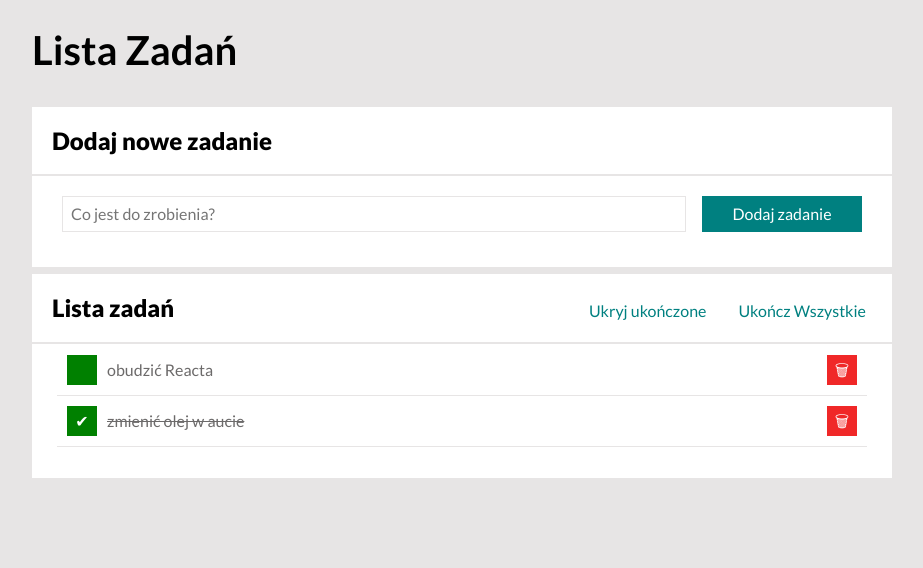
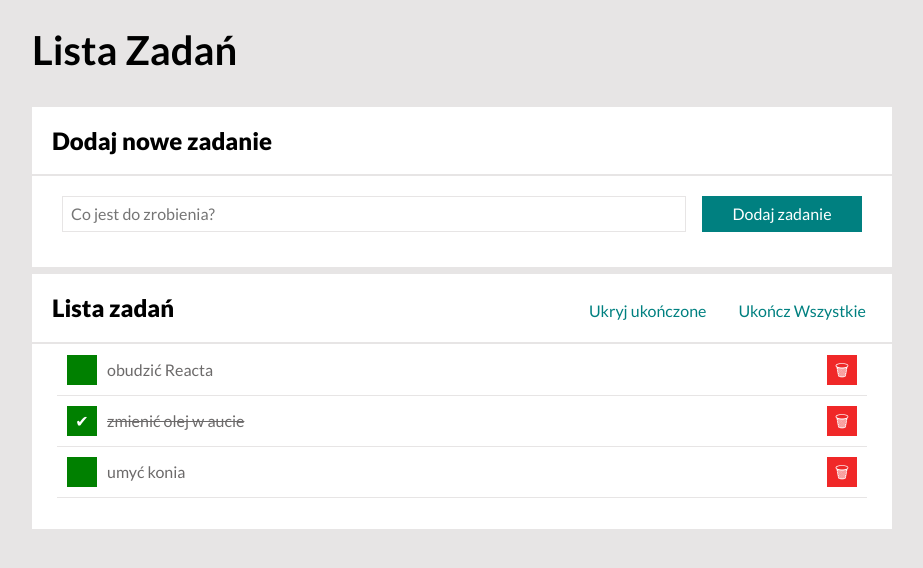
Before and after one commit to Mateusszzp/todo-list-react, a React (Create React App) app: page / in a window 1280 px wide. Shown: the top 568 px of the page, without its empty margins (178-1101 px from the left). Built offline with nearby package versions, Linux system fonts and the light colour scheme.

Commit message:
toggleTaskDone Interaction

```diff
--- a/src/App.js
+++ b/src/App.js
@@ -10,11 +10,12 @@ import Header from "./Header";
 
 
 function App() {
+
   const [hideDone, setHideDone] = useState(false);
-
   const [tasks, setTasks] = useState([
     { id: 1, content: "obudzić Reacta", done: false },
     { id: 2, content: "zmienić olej w aucie", done: true },
+    { id: 3, content: "umyć konia ", done: false }
   ]);
 
   const toggleHideDone = () => {
@@ -24,6 +25,16 @@ function App() {
   const removeTask = (id) => {
     setTasks(tasks => tasks.filter
       (task => task.id !== id));
+  };
+
+  const toggleTaskDone = (id) => {
+    setTasks(tasks => tasks.map(task => {
+      if (task.id === id) {
+        return { ...task, done: !task.done };
+      }
+      return task;
+
+    }));
   }
   return (
     <main>
@@ -37,7 +48,11 @@ function App() {
 
       <Section
         title="Lista zadań"
-        body={<Tasks tasks={tasks} hideDone={hideDone} removeTask={removeTask} />}
+        body={<Tasks tasks={tasks}
+          hideDone={hideDone}
+          removeTask={removeTask}
+          toggleTaskDone={toggleTaskDone}
+        />}
         exstraHeaderContent={
           <Buttons
             tasks={tasks}
--- a/src/Tasks/index.js
+++ b/src/Tasks/index.js
@@ -1,23 +1,26 @@
 import "./style.css"
 
 
-const Tasks = ({tasks,hideDone, removeTask}) => (
+const Tasks = ({ tasks, hideDone, removeTask, toggleTaskDone }) => (
   <ul className="tasks__list">
     {tasks.map(task => (
       <li key={task.id}
-        className={`tasks__display ${
-          task.done && hideDone
+        className={`tasks__display ${task.done && hideDone
           ? "tasks__display--hidden"
           : ""}`}
       >
-        <button className="tasks__done--button">{task.done ? "✔" : ""}
+        <button
+          className="tasks__done--button"
+          onClick={() => toggleTaskDone(task.id)}
+        >
+          {task.done ? "✔" : ""}
         </button>
         <span className={`tasks__item ${task.done ?
           "tasks__item--done" : ""}`}>{task.content}
         </span>
         <button
-        className="tasks__remove--button"
-        onClick={() => removeTask(task.id)}
+          className="tasks__remove--button"
+          onClick={() => removeTask(task.id)}
         >
           🗑
         </button>
--- a/src/Tasks/style.css
+++ b/src/Tasks/style.css
@@ -50,6 +50,7 @@
 
 .tasks__done--button:hover {
     background-color: hsl(120, 100%, 30%);
+
 }
 
 .tasks__item {
```
